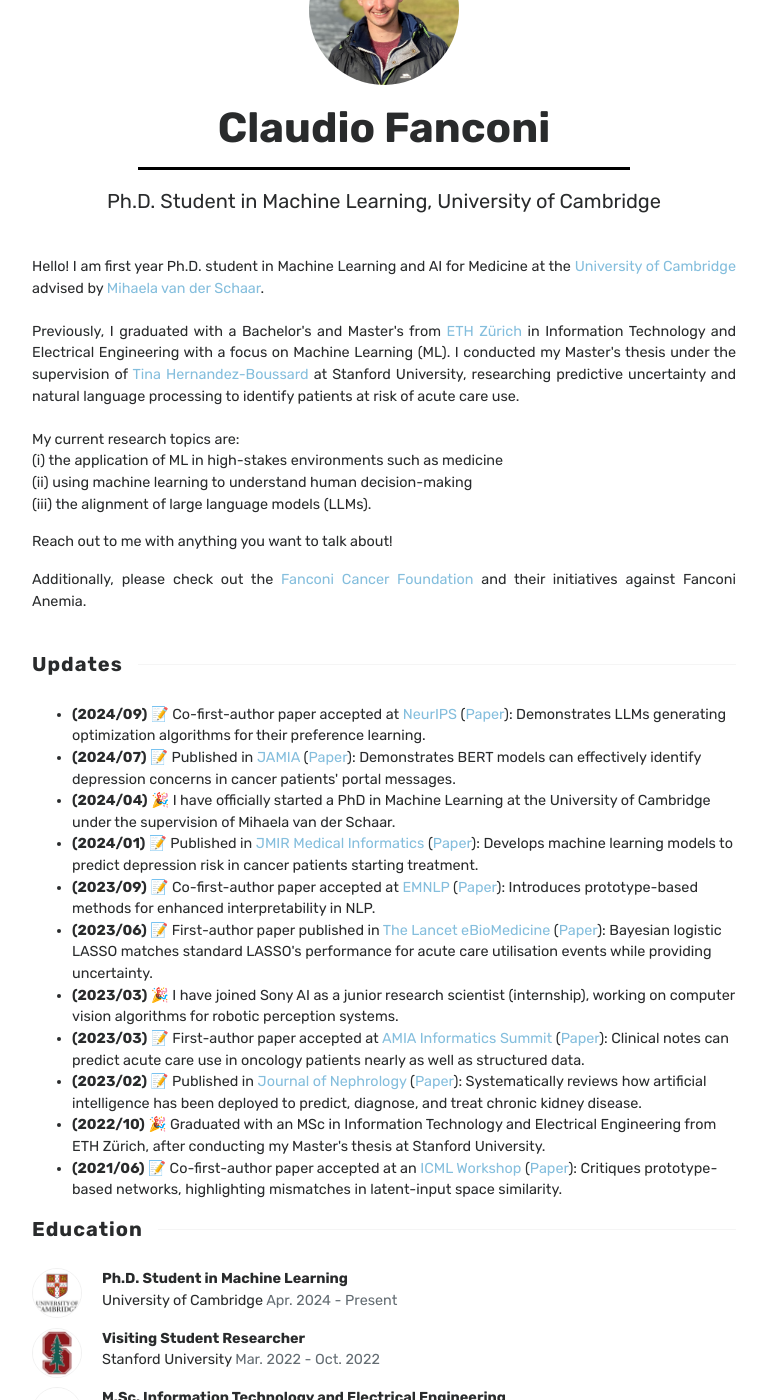
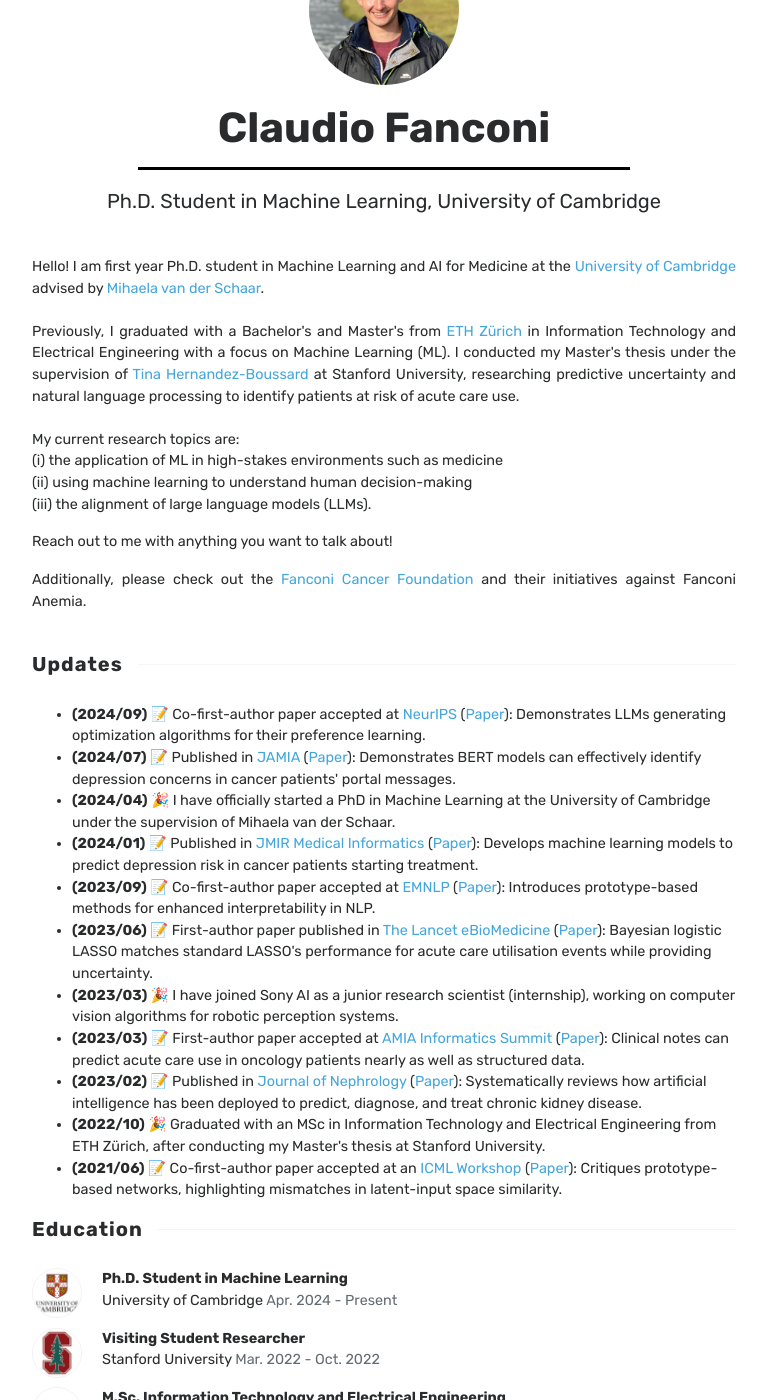
Before and after one commit to fanconic/fanconic.github.io, a Jekyll site: the page built from index.html, in a window 1280 px wide and 1400 px high, scrolled down 212 px. Shown: the whole window, without its empty margins (256-1023 px from the left). Built offline with Jekyll 4.4.1, drawn with Linux system fonts in a browser that asks for light colours; the list of posts is cut into pages by our own code.

Commit message:
colour updated

```diff
--- a/assets/css/theme.css
+++ b/assets/css/theme.css
@@ -14,7 +14,7 @@ body {
 }
 
 a {
-    color: #84bedd;
+    color: #44a6db;
 }
 
 a,
@@ -896,8 +896,8 @@ a.btn {
 }
 
 .btn.follow {
-    border-color: #84bedd;
-    color: #84bedd;
+    border-color: #44a6db;
+    color: #44a6db;
     padding: 3px 10px;
     text-align: center;
     border-radius: 999em;
@@ -908,8 +908,8 @@ a.btn {
 }
 
 .btn.subscribe {
-    background-color: #84bedd;
-    border-color: #84bedd;
+    background-color: #44a6db;
+    border-color: #44a6db;
     color: rgba(255, 255, 255, 1);
     fill: rgba(255, 255, 255, 1);
     border-radius: 30px;
@@ -954,8 +954,8 @@ a.btn {
 }
 
 .alertbar input[type="submit"] {
-    background-color: #84bedd;
-    border: 1px solid #84bedd;
+    background-color: #44a6db;
+    border: 1px solid #44a6db;
     color: rgba(255, 255, 255, 1);
     fill: rgba(255, 255, 255, 1);
     font-size: 0.85rem;
```
